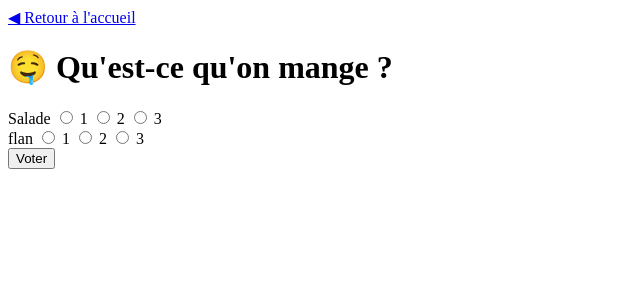
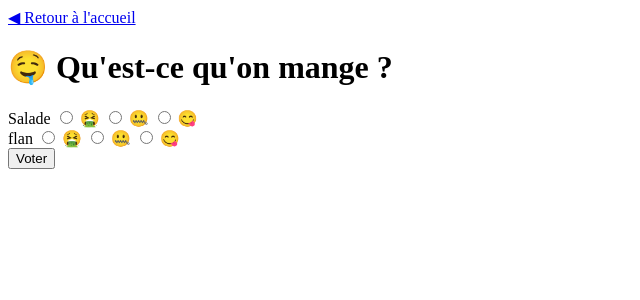
Before and after one commit to Ma-Gued/django, a Django app: page /polls/11/ in a window 1280 px wide. Shown: the top 300 px of the page, without its empty margins (0-640 px from the left). Run offline with Django 5.2, Linux system fonts and the light colour scheme; a user stored in the database is signed in; data comes from the database, SQL or seed files in the repository; both versions use the stored data as it was after the commit.

Commit message:
Màj radio du template poll_votes

```diff
--- a/items/forms/forms.py
+++ b/items/forms/forms.py
@@ -5,6 +5,7 @@ class PollForm(forms.ModelForm):
     class Meta:
         model = Poll
         fields = ['question', 'category']
+
 
     category = forms.ChoiceField(
         choices=[
--- a/items/templates/poll_votes.html
+++ b/items/templates/poll_votes.html
@@ -11,10 +11,10 @@
             {% if poll.category == 'intendance' %}
                 <input type="radio" name="proposal_{{ option.id }}" value="oui"> Oui
                 <input type="radio" name="proposal_{{ option.id }}" value="non"> Non
-            {% else %}
-                <input type="radio" name="proposal_{{ option.id }}" value="1"> 1
-                <input type="radio" name="proposal_{{ option.id }}" value="2"> 2
-                <input type="radio" name="proposal_{{ option.id }}" value="3"> 3
+            {% elif poll.category == 'meal' %}
+                <input type="radio" name="proposal_{{ option.id }}" value="🤮"> 🤮
+                <input type="radio" name="proposal_{{ option.id }}" value="🤐"> 🤐
+                <input type="radio" name="proposal_{{ option.id }}" value="😋"> 😋
             {% endif %}
         </div>
     {% endfor %}
```
Also changed, not shown: db.sqlite3.
